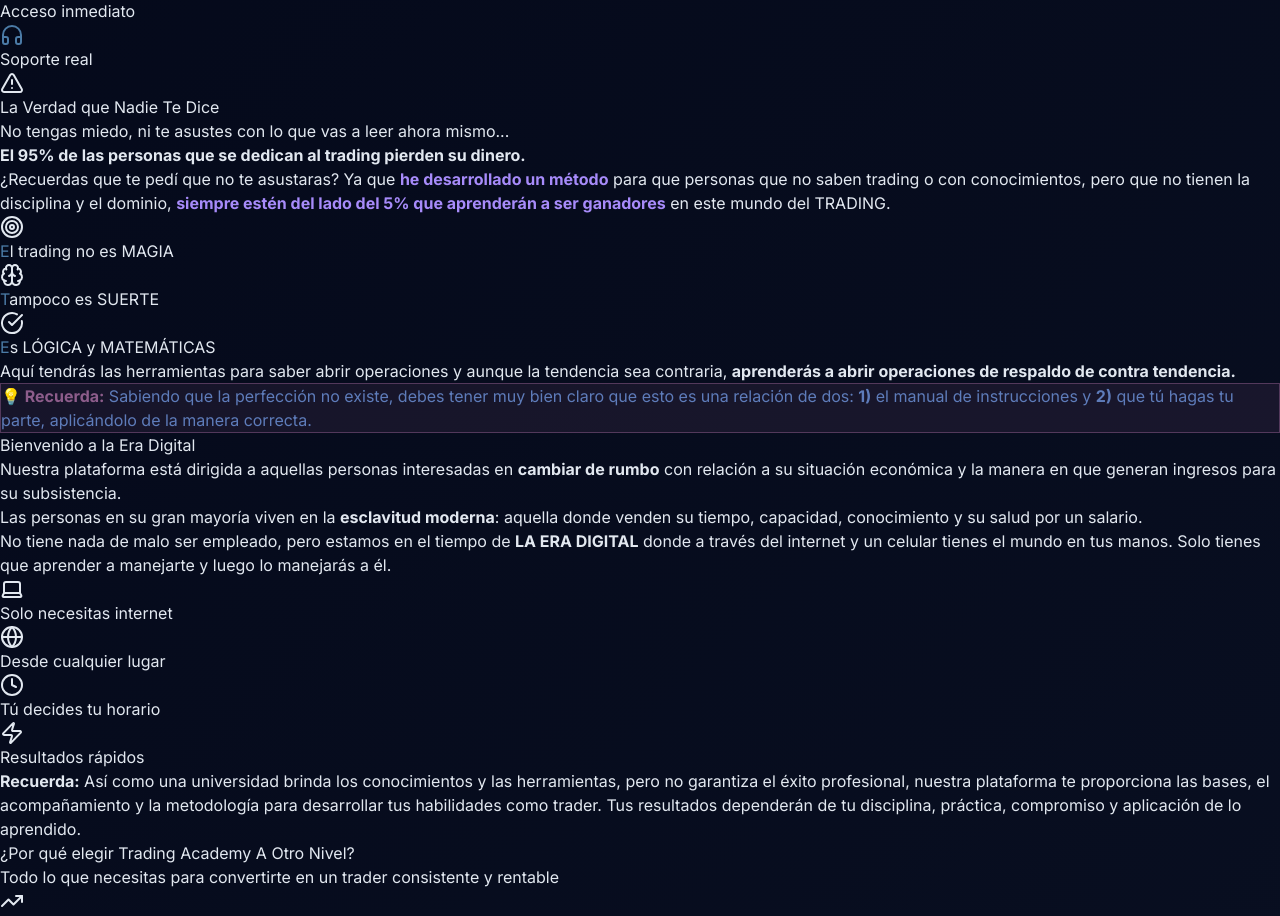
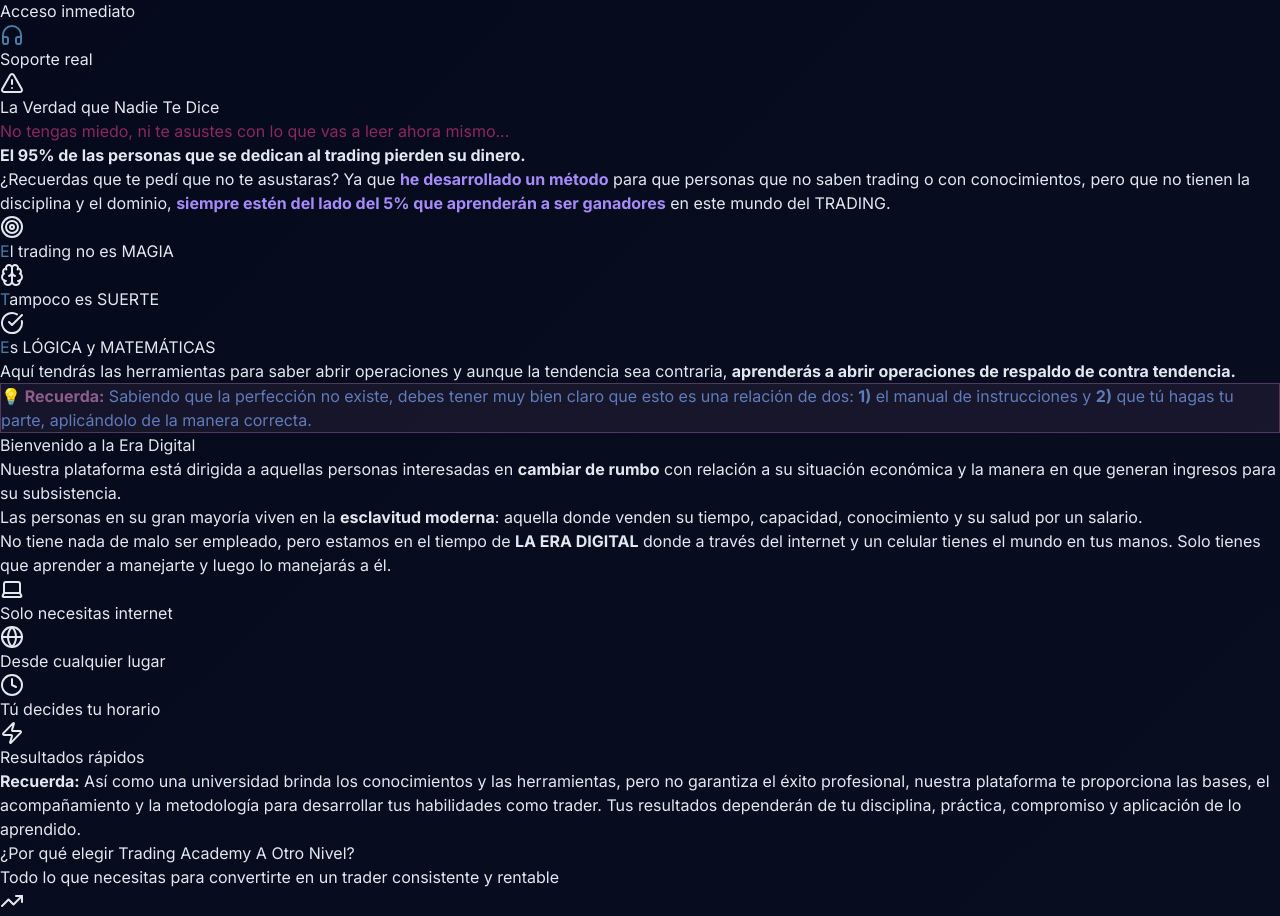
Before and after one commit to cjjunior1/nesux-trading, a Next.js app: page / in a window 1280 px wide. Shown: the part 1599-2515 px from the top of the page. Built offline with nearby package versions, Linux system fonts and the light colour scheme; no server answers.

Commit message:
Cambiar color subtítulo Truth Section a #8B285E

```diff
--- a/components/home/truth-section.tsx
+++ b/components/home/truth-section.tsx
@@ -24,7 +24,7 @@
               <h2 className="text-2xl md:text-3xl font-bold text-white mb-2">
                 La Verdad que Nadie Te Dice
               </h2>
-              <p className="text-slate-300 font-semibold">No tengas miedo, ni te asustes con lo que vas a leer ahora mismo...</p>
+              <p className="font-semibold" style={{ color: '#8B285E' }}>No tengas miedo, ni te asustes con lo que vas a leer ahora mismo...</p>
             </div>
           </div>
 
```
